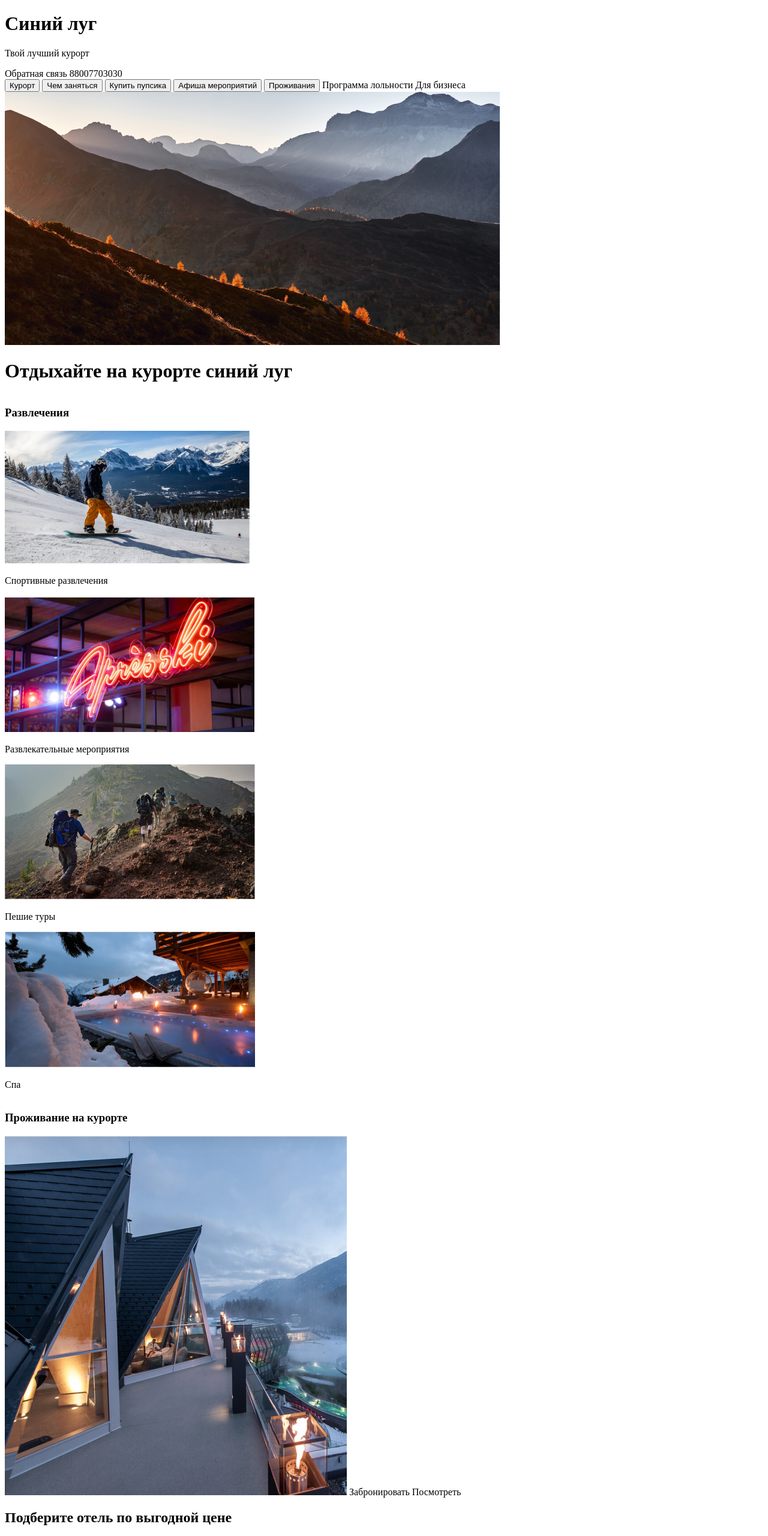
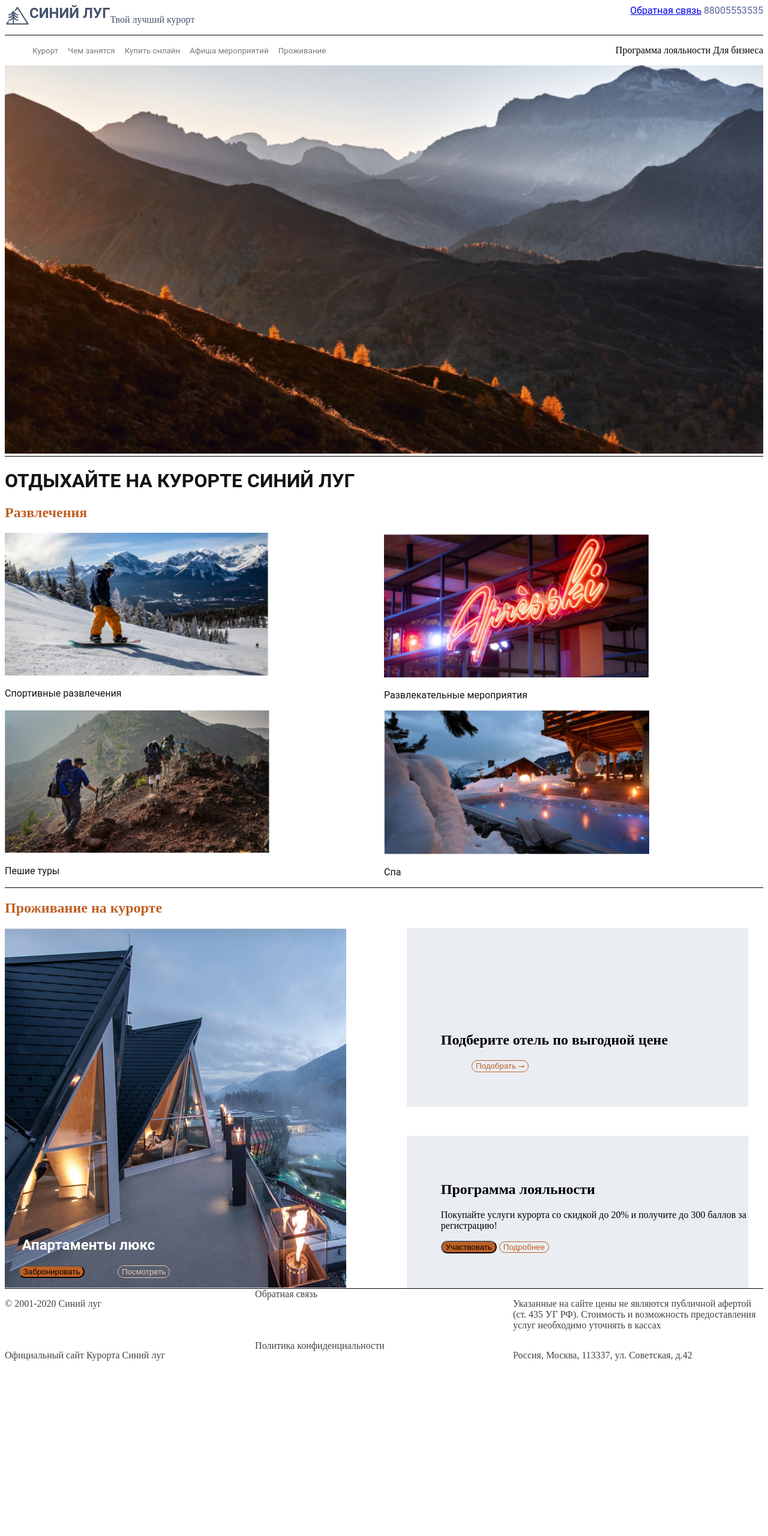
Before and after one commit to timofeygusev/GusevTimofey, a plain HTML site: page index.html in a window 1280 px wide. Shown: the top 2560 px of the page at 60% size. After the commit the page ends 2292 px from the top, so only its background shows below. Drawn offline with Linux system fonts and the light colour scheme.

Commit message:
Ввод

```diff
--- a/index.html
+++ b/index.html
@@ -4,76 +4,98 @@
     <meta charset="UTF-8">
     <meta name="viewport" content="width=device-width, initial-scale=1.0">
     <link rel="stylesheet" href="./style.css">
+    <link rel="" href="./normalize.css">
     <title>Синий луг</title>
 </head>
 <header>
-    <div>
-        <div>
-            <h1>Синий луг</h1>
-            <p>Твой лучший курорт</p>
+    <div class="logo">
+        <div class="siniylug">
+            <img class="q" src="./фотографии/Синий луг.png">
+            <h2 class="q1">СИНИЙ ЛУГ</h2>
+            <p class="kurort">Твой лучший курорт</p>
         </div>
-        <div>
-            <a>Обратная связь</a>
-            <a>88007703030</a>
+        <div class="svyaz">
+            <a href="https://www.youtube.com/watch?v=_QhaQA6_Kv0">Обратная связь</a>
+            <a class="nomer">88005553535</a>
         </div>
-        <nav>
-            <ui>
-                <button name="button">Курорт</button>
-                <button name="button">Чем заняться</button>
-                <button name="button">Купить пупсика</button>
-                <button name="button">Афиша мероприятий</button>
-                <button name="button">Проживания</button>
-            </ui>
-            <ui>
-                <a>Программа лольности</a>
-                <a>Для бизнеса</a>
-            </ui>
-        </nav>
-        <img src="./Снимок (2).png" alt="">
+    </div>
+    <div class="spisok">
+        <ul class="otdyh">
+            <button class="knopka">Курорт</button>
+            <button class="knopka">Чем занятся</button>
+            <button class="knopka">Купить онлайн</button>
+            <button class="knopka">Афиша мероприятий</button>
+            <button class="knopka">Проживание</button>
+        </ul>
+        <ul>
+            <a class="loyalnost">Программа лояльности</a>
+            <a class="loyalnost">Для бизнеса</a>
+        </ul>
+    </div>
+    <div class="fotogor">
+        <img src="./фотографии/горы.png" alt="Горы" class="gory">
     </div>
 </header>
 <body>
+    <h1 class="zagolovok">ОТДЫХАЙТЕ НА КУРОРТЕ СИНИЙ ЛУГ</h1>
+    <h2 class="minizagolovok">Развлечения</h2>
     <div class="kartinki">
-        <h1>Отдыхайте на курорте синий луг</h1>
-        <h3>Развлечения</h3>
         <div>
-            <img src="./Снимок экрана (4).png" alt="Спортивные развлечения">
-            <p>Спортивные развлечения</p>
+            <img src="фотографии/спортивные развлечения.png" alt="Спортивные развлечения" class="s">
+            <p class="a">Спортивные развлечения</p>
         </div>
         <div>
-            <img src="./фотография.png" alt="Развлекательные мероприятия">
-            <p>Развлекательные мероприятия</p>
+            <img src="./фотографии/развлекательные мероприятия.png" alt="Развлекательные мероприятия" class="s">
+            <p class="a">Развлекательные мероприятия</p>
         </div>
         <div>
-            <img src="./Снимок экрана (5).png" alt="Пешие туры">
-            <p>Пешие туры</p>
+            <img src="./фотографии/пешие туры.png" alt="Пешие туры" class="s">
+            <p class="a">Пешие туры</p>
         </div>
         <div>
-            <img src="./Снимок экрана (6).png" alt="Спа">
-            <p>Спа</p>
+            <img src="./фотографии/спа.png" alt="Спа" class="s">
+            <p class="a">Спа</p>
         </div>
     </div>
-    <div>
-        <h3>Проживание на курорте</h3>
-        <img src="./Снимок экрана (7).png" alt="Апартоменты люкс">
-        <a>Забронировать</a>
-        <a>Посмотреть</a>
-        <h2>Подберите отель по выгодной цене</h2>
-        <a>Подобрать</a>
-        <h2>Прорграмма лояльности</h2>
-        <p>Покупайте услуги курорта со скидкой до 20% и получите до 300 баллов за регистрацию!</p>
-        <a>Участвовать</a>
-        <a>Подробнее</a>
+    <h2 class="minizagolovok">Проживание на курорте</h2>
+    <div class="prozhivanie">
+        <div class="aportomenty">
+            <div>
+                <h2 class="lyux">Апартаменты люкс</h2>
+                <div class="knopochki">
+                    <button class="bron">Забронировать</button>
+                    <button class="posmotret">Посмотреть</button>
+                </div>
+            </div>
+        </div>
+        <div class="podobrat">
+            <div class="sas">
+                <h2 class="podobratotel">Подберите отель по выгодной цене</h2>
+                <div class="sas">
+                    <button class="podobratknopka">Подобрать ⭢</button>
+                </div>
+            </div>
+        </div>
+        <div class="loyalnostprogramma">
+            <div class="skidka">
+                <h2>Программа лояльности</h2>
+                <p>Покупайте услуги курорта со скидкой до 20% и получите до 300 баллов за регистрацию!</p>
+            </div>
+            <div class="buttonuchastvovat">
+                <button class="bron">Участвовать</button>
+                <button class="podobratknopka">Подробнее</button>
+            </div>
+        </div>
     </div>
-    <footer>
-        <div>
-            <p class="dtdt">© 2001-2020 Cиний луг</p>
-            <a>Обратная связь</a>
-            <p>Указанные на сайте цены не являются публичной афертой (ст. 435 УГ РФ). Стоимость и возможность предоставления услуг необходимо уточнять в кассах</p>
-            <p>Официальный сайт Курорта Синий луг</p>
-            <a>Политика конфиденциальности</a>
-            <p>Россия, Москва, 113337, ул. Советская, д.42</p>
-        </div>
-    </footer>
 </body>
+<footer>
+    <div class="podval">
+        <p class="tsvet">© 2001-2020 Cиний луг</p>
+        <a class="tsvet">Обратная связь</a>
+        <p class="tsvet">Указанные на сайте цены не являются публичной афертой (ст. 435 УГ РФ). Стоимость и возможность предоставления услуг необходимо уточнять в кассах</p>
+        <p class="tsvet">Официальный сайт Курорта Синий луг</p>
+        <a class="tsvet">Политика конфиденциальности</a>
+        <p class="tsvet">Россия, Москва, 113337, ул. Советская, д.42</p>
+    </div>
+</footer>
 </html>
--- a/style.css
+++ b/style.css
@@ -1,4 +1,155 @@
-.kartinki {
+.header {
+    display: flex;
+    justify-content: space-between;
+}
+.siniylug {
+    display: flex;
+    flex-direction: row;
+    align-content: space-between;
+    justify-content: space-between;
+}
+.q {
+    width: 41px;
+    height: 35px;
+}
+.q1 {
+    font-family: roboto;
+    font-weight: 700;
+    color: #45536D;
+    margin-top: 0px;
+    margin-bottom: 0px;
+    word-break: break-all;
+}
+.kurort{
+    font-weight: roboto;
+    color: #45536D;
+}
+.logo{
+    display: flex;
+    justify-content: space-between;
+    border-bottom: 1px solid #000;
+}
+.nomer {
+    color: #576698;
+    font-family: roboto;
+}
+.svyaz {
+    color: #576698;
+    font-family: roboto;
+}
+.knopka{
+    background:none;
+    border:none;
+    color: #7A7A7A;
+    font-family: roboto;
+}
+.spisok{
+    display: flex;
+    justify-content: space-between;
+}
+.loyalnost{
+    color: #7A7A7A
+    font-family: Roboto;
+}
+.gory{
+    width: 100%;
+}
+.fotogor{
+    border-bottom: 1px solid #000
+}
+.zagolovok{
+    color: #141414;
+    font-family: roboto;
+}
+.minizagolovok{
+    color: #BF6024;
+}
+.kartinki{
+    display: grid;
+    grid-template-columns: 50% 50%;
+    border-bottom: 1px solid #000
+}
+.a{
+    font-family: roboto;
+    color:#141414;
+}
+.s{
+    width: 70%;
+}
+.prozhivanie{
+    height: 600px;
+    width: 100%;
+    display: grid;
+    grid-template-columns: 45% 45%;
+    grid-template-rows: auto auto;
+    grid-column-gap: 8%;
+    grid-row-gap: 8%;
+}
+.podobrat{
+    background: #EAEDF2;
+}
+.aportomenty{
+    width: 100%;
+    height: 100%;
+    background-image: url(./фотографии/апартаменты\ люкс.png);
+    grid-row: 1/ span 2;
     display: flex;
     flex-direction: column;
+    justify-content: flex-end;
 }
+.knopochki{
+    padding-bottom: 3%;
+    padding-left: 4%;
+    display: flex;
+    gap: 10%;
+}
+.lyux{
+    padding-left: 5%;
+    white-space: 600;
+    font-family: roboto;
+    color: #FFFFFF;
+}
+.bron{
+    background: #BF6024;
+    border-radius: 50px;
+}
+.posmotret{
+    border: 1px solid #E5C6B2;
+    color: #E5C6B2;
+    background: none;
+    border-radius: 50px;
+}
+.podobratknopka{
+    border: 1px solid #BF6024;
+    background: none;
+    color: #BF6024;
+    border-radius: 50px;
+}
+.sas{
+    padding-left: 10%;
+}
+.podobratotel{
+    padding-top: 30%;
+}
+.loyalnostprogramma{
+    background: #EAEDF2;
+}
+.skidka{
+    padding-top: 10%;
+    padding-left: 10%;
+}
+.buttonuchastvovat{
+    padding-left: 10%;
+}
+.prozhivanie{
+    border-bottom: 1px solid #000;
+}
+.podval{
+    display: grid;
+    grid-template-columns: 33% auto 33%;
+    grid-template-rows: auto auto;
+}
+.tsvet{
+    color:#424242;
+
+}
```
Also changed, not shown: Screenshots/Снимок экрана (2).png (deleted), Screenshots/Снимок экрана (3).png (deleted), Screenshots/Снимок.png (deleted), normalize.css (added), фотографии/Синий луг.png (added), фотографии/апартаменты люкс.png (renamed from Снимок экрана (7).png), фотографии/горы.png (renamed from Снимок (2).png), фотографии/пешие туры.png (renamed from Снимок экрана (5).png), фотографии/развлекательные мероприятия.png (renamed from фотография.png), фотографии/спа.png (renamed from Снимок экрана (6).png), фотографии/спортивные развлечения.png (renamed from Снимок экрана (4).png), 1 other file.
